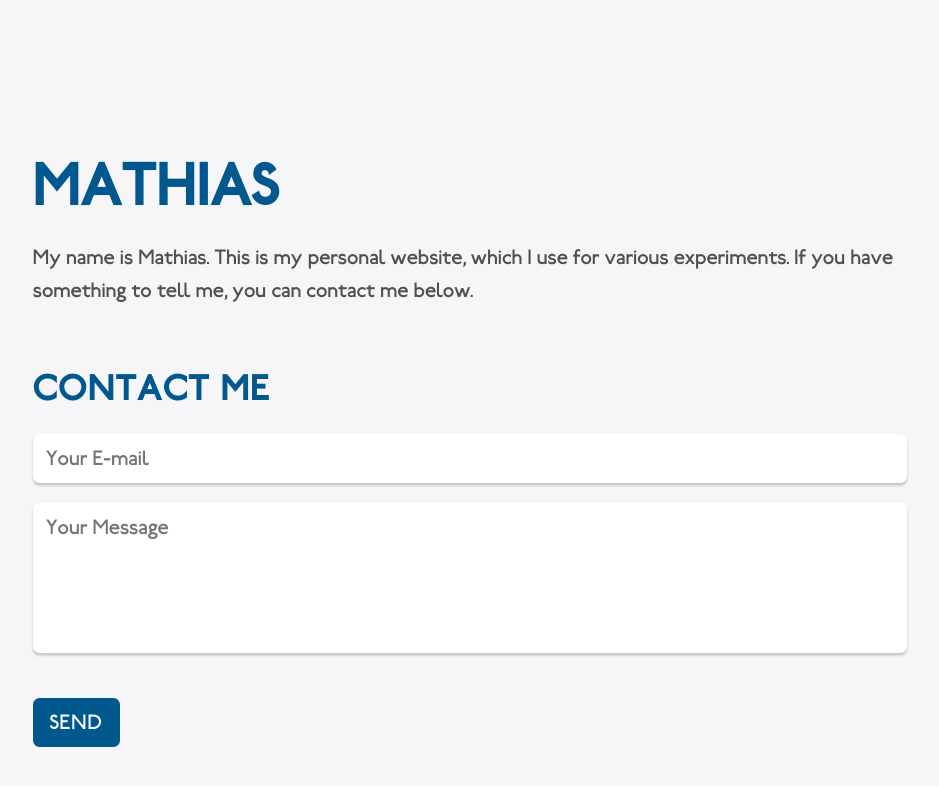
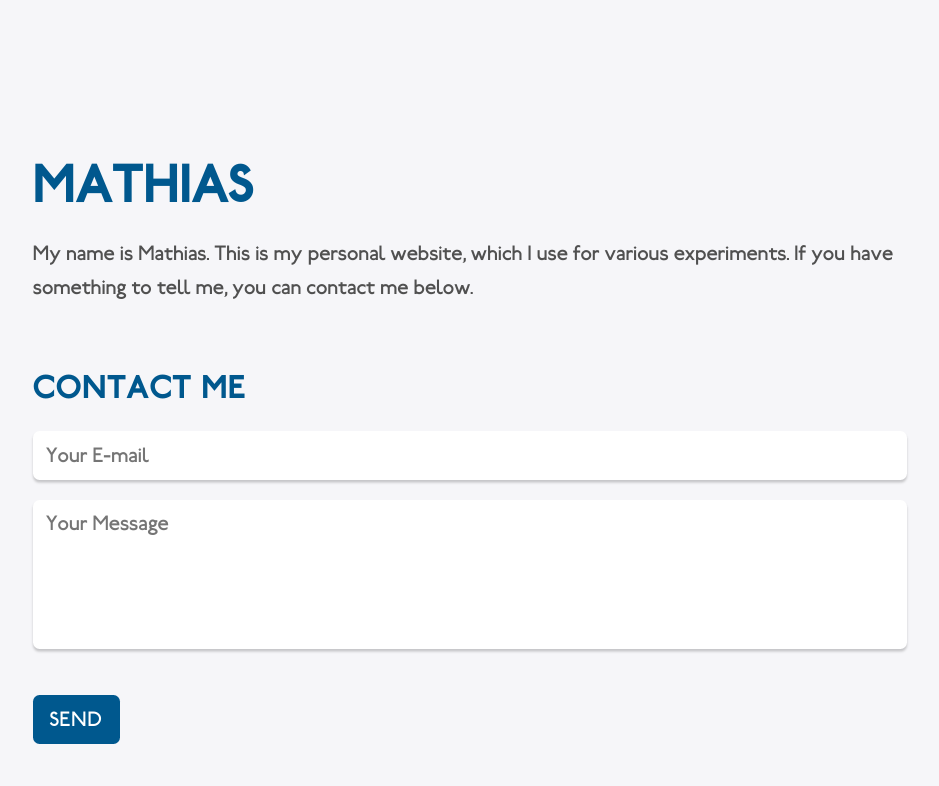
Before and after one commit to mathiascode/mathias.is, a Jekyll site: the page built from index.md, in a window 1280 px wide. Shown: the top 786 px of the page, without its empty margins (170-1109 px from the left). Built offline with Jekyll 4.4.1, drawn with Linux system fonts in a browser that asks for light colours; our own code applies the rules of GitHub Pages for plain Markdown files.

Commit message:
Smaller text size

```diff
--- a/css/style.scss
+++ b/css/style.scss
@@ -46,12 +46,12 @@ h2 {
 	text-transform: uppercase;
 }
 h1 {
-	font-size: 2.813em;
-	margin: 0 0 0.313em 0;
+	font-size: 2.500em;
+	margin: 0 0 0.375em 0;
 }
 h2 {
-	font-size: 1.688em;
-	margin: 1.750em 0 0 0;
+	font-size: 1.500em;
+	margin: 2.125em 0 0 0;
 }
 p {
 	line-height: 1.625;
```
